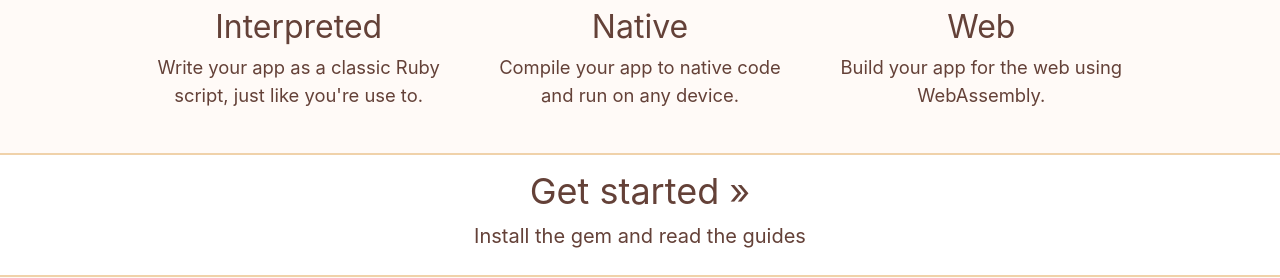
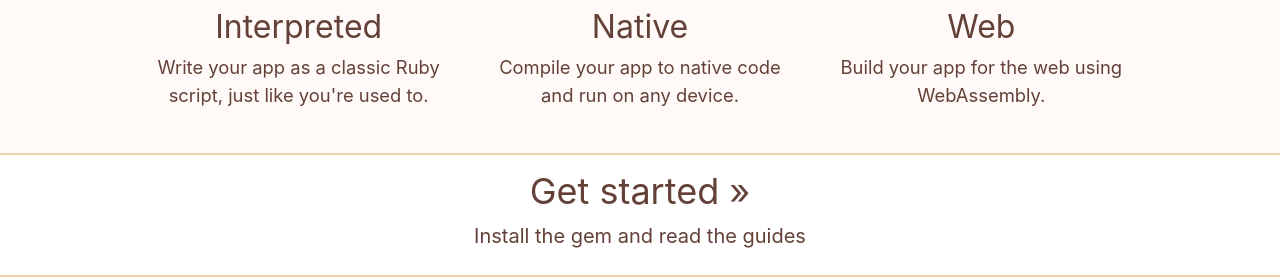
Before and after one commit to ruby2d/ruby2d.com, a Jekyll site: the page built from _pages/index.md, in a window 1280 px wide. Shown: the part 532-810 px from the top of the page. Built offline with Jekyll 4.4.1, drawn with Linux system fonts in a browser that asks for light colours; our own code applies the rules of GitHub Pages for plain Markdown files; comment, search, counter and statistics services are not loaded.

Commit message:
Fix typo on homepage
"you're use to" should be "you're used to"

```diff
--- a/_pages/index.md
+++ b/_pages/index.md
@@ -13,7 +13,7 @@
   <div class="dtc-ns tc pv4 ph3">
     <img width="85" src="/assets/img/feat1.svg">
     <h1 class="mv2 fw4">Interpreted</h1>
-    <p class="mv1">Write your app as a classic Ruby script, just like you're use to.</p>
+    <p class="mv1">Write your app as a classic Ruby script, just like you're used to.</p>
   </div>
   <div class="dtc-ns tc pv4 ph3">
     <img width="85" src="/assets/img/feat2.svg">
```
